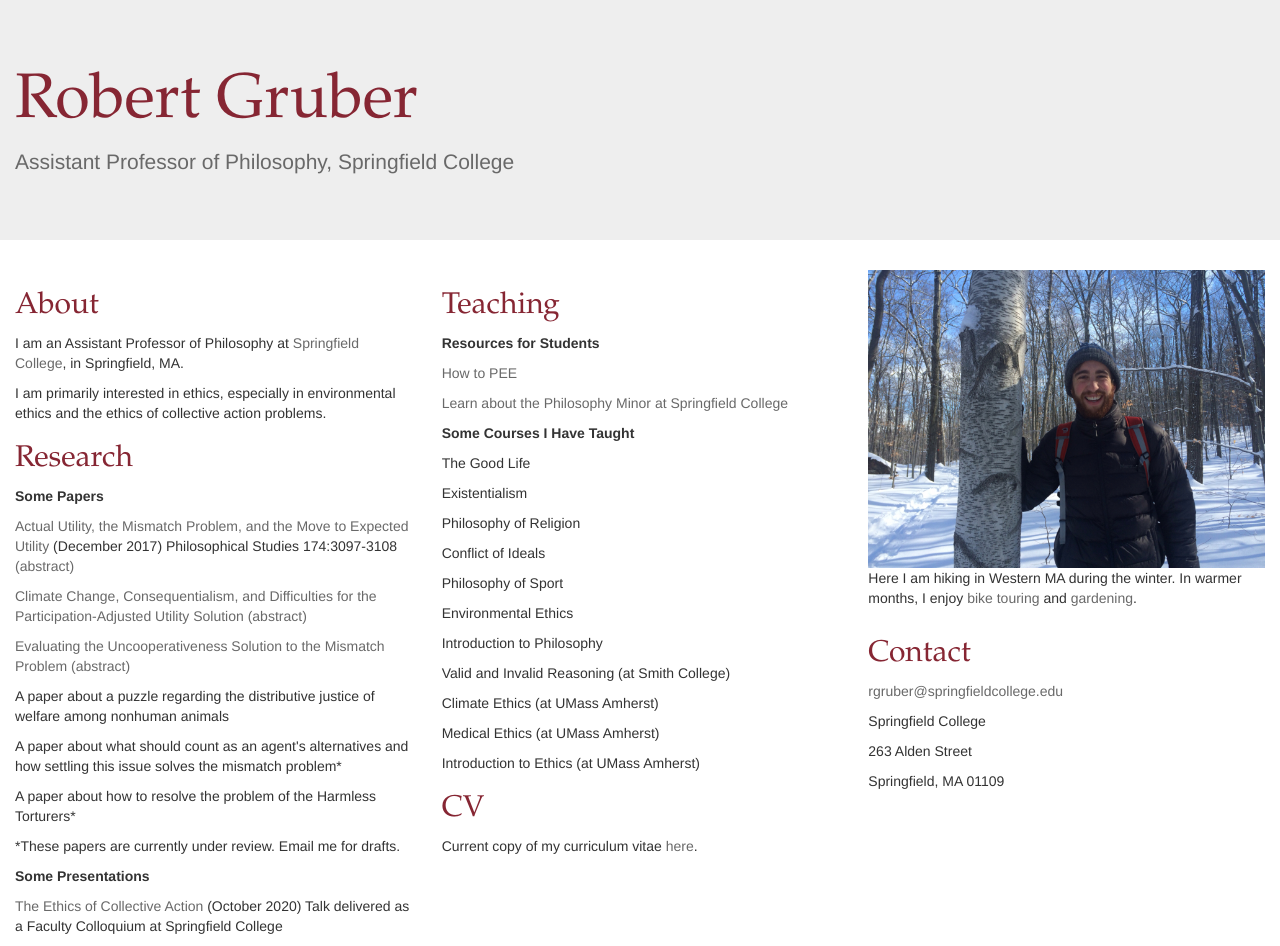
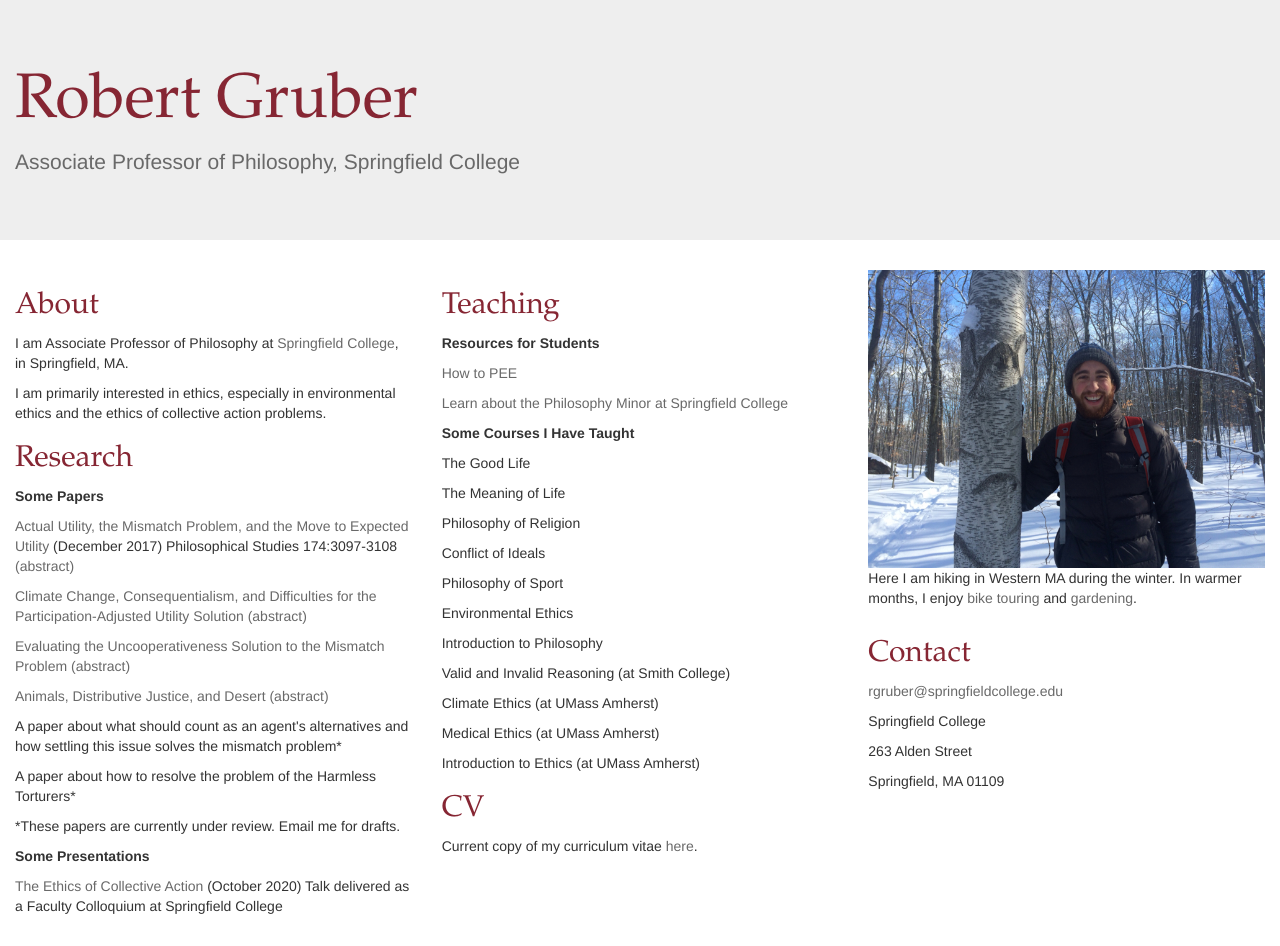
Before and after one commit to bobjgruber/bobjgruber.github.io, a plain HTML site: page index.html in a window 1280 px wide. Drawn offline with nearby package versions, Linux system fonts and the light colour scheme.

Commit message:
Update index.html

```diff
--- a/index.html
+++ b/index.html
@@ -27,7 +27,7 @@
         <!-- TITLE -->
         <div class="container-fluid">
         <h1 id="maintitle">Robert Gruber</h1>
-        <p id="subtitle">Assistant Professor of Philosophy, Springfield College</p>
+        <p id="subtitle">Associate Professor of Philosophy, Springfield College</p>
         </div>
     </div>
 
@@ -41,7 +41,7 @@
 
                     <h2 id="section">About</h2>
 
-                    <p>I am an Assistant Professor of Philosophy at <a href="https://springfield.edu/">Springfield College</a>, in Springfield, MA.</p>
+                    <p>I am Associate Professor of Philosophy at <a href="https://springfield.edu/">Springfield College</a>, in Springfield, MA.</p>
 
                     <p>I am primarily interested in ethics, especially in environmental ethics and the ethics of collective action problems.</p>
 
@@ -69,7 +69,11 @@
                         <p>The mismatch problem for consequentialism arises whenever the theory delivers mismatched verdicts between a group act and the individual acts that compose it. Several philosophers have suggested that the problem can be resolved by modifying consequentialism in order to condemn uncooperativeness. As I explain in this paper, this strategy does not succeed as a general solution to the problem. There are versions of the problem case that do not involve uncooperative individuals.</p>
                         </div>
 
-                    <p>A paper about a puzzle regarding the distributive justice of welfare among nonhuman animals</p>
+                    <p><a href="ADJD.pdf">Animals, Distributive Justice, and Desert</a><a href="#abs4" data-toggle="collapse"> (abstract)</a></p>
+
+                        <div id="abs4" class="collapse">
+                        <p>There is great injustice in the distribution of wellbeing among humans. But the situation may appear even worse once we expand our outlook to include other animals. Even a human who has a decent but not very good life plausibly has a much better life than the life of a mouse or an ant. And yet, if nonhuman animals are typically worse off than humans, does that mean that we should favor distributions that prioritize their wellbeing over the wellbeing of humans? Many of the popular principles of distributive justice imply that we should, and some philosophers view this as a problem. I carefully specify this alleged problem, reject two popular approaches that have been taken to resolve it, and I then explore how a desertist approach to distributive justice handles the problem. I suggest that desertism about distributive justice sometimes favors human over nonhuman wellbeing in distributions. However, I then show that the desertist principle that I advance offers only a very limited justification for favoring human wellbeing over the wellbeing of other animals.</p>
+                        </div>
 
                     <p>A paper about what should count as an agent's alternatives and how settling this issue solves the mismatch problem*</p>
 
@@ -98,7 +102,7 @@
 
                         <p>The Good Life</p>
 
-                        <p>Existentialism</p>
+                        <p>The Meaning of Life</p>
 
                         <p>Philosophy of Religion</p>
 
@@ -121,7 +125,7 @@
                     <!-- CV SECTION-->
 
                     <h2 id="section">CV</h2>
-                    <p>Current copy of my curriculum vitae <a href="GruberCVAug2023.pdf">here</a>.</p>
+                    <p>Current copy of my curriculum vitae <a href="GruberCVOct2024.pdf">here</a>.</p>
                     </div>
                 </div>
             </div>
```
